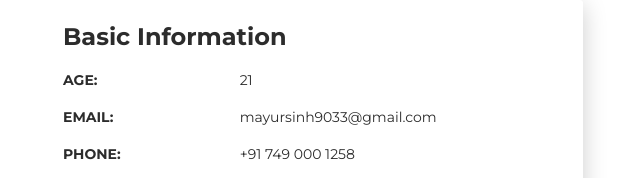
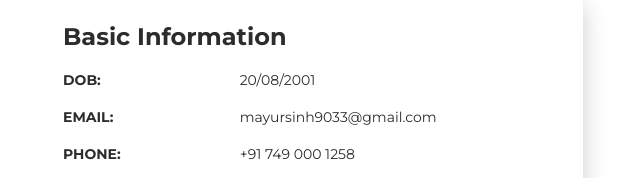
Before and after one commit to Mayursinh7/Resume, a plain HTML site: page index.html in a window 1280 px wide. Shown: the part 620-798 px from the top of the page, 612-1252 px from the left. Drawn offline with Linux system fonts and the light colour scheme.

Commit message:
Update index.html

```diff
--- a/index.html
+++ b/index.html
@@ -85,8 +85,8 @@
                 <div class="card-body">
                   <div class="h4 mt-0 title">Basic Information</div>
                   <div class="row">
-                    <div class="col-sm-4"><strong class="text-uppercase">Age:</strong></div>
-                    <div class="col-sm-8">21</div>
+                    <div class="col-sm-4"><strong class="text-uppercase">Dob:</strong></div>
+                    <div class="col-sm-8">20/08/2001</div>
                   </div>
                   <div class="row mt-3">
                     <div class="col-sm-4"><strong class="text-uppercase">Email:</strong></div>
```
